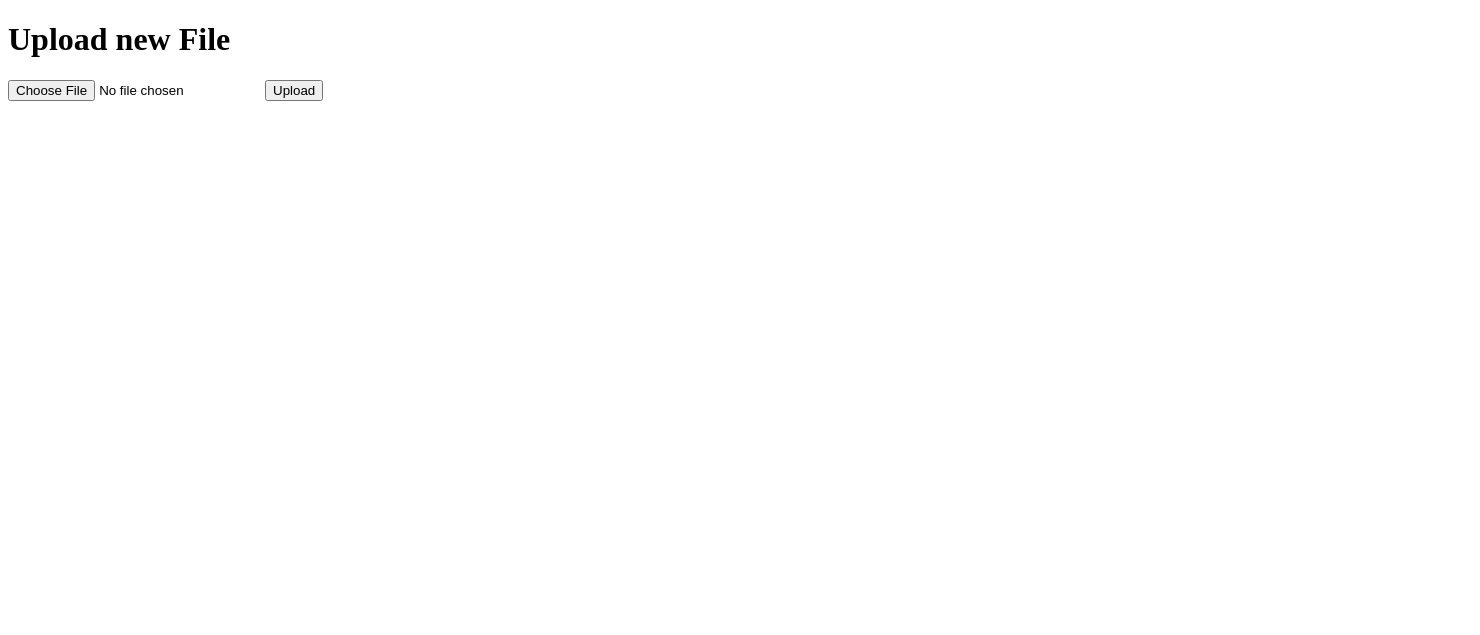
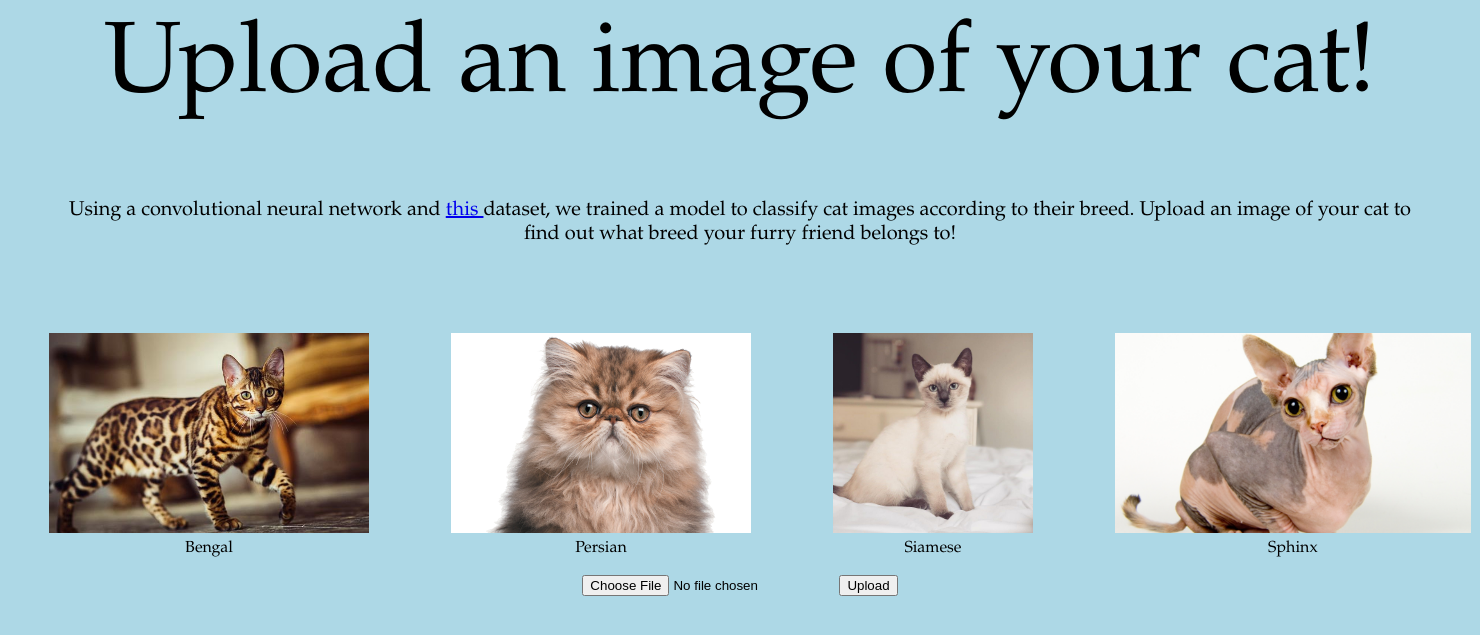
Before and after one commit to CherryMan/maishack2020, a Flask app: page / in a window 1480 px wide. Shown: the top 635 px of the page. Run offline with Flask 2, Linux system fonts and the light colour scheme.

Commit message:
make stuff prettier

```diff
--- a/app/__init__.py
+++ b/app/__init__.py
@@ -1,6 +1,7 @@
 from flask import Flask
 
 UPLOAD_FOLDER = 'app/static'
+SECRET_KEY = 'potato'
 app = Flask(__name__)
 app.config['UPLOAD_FOLDER'] = UPLOAD_FOLDER
 
--- /dev/null
+++ b/app/static/style.css
@@ -0,0 +1,29 @@
+
+body {
+    background-color: lightblue;
+    text-align: center;
+    font-family: Palatino,Palatino Linotype,Palatino LT STD,Book Antiqua,Georgia,serif;
+}
+
+.title {
+    font-size: 100px;
+}
+
+p {
+    padding:50px;
+    display: inline-block;
+    font-size: 20px;
+}
+
+img {
+    height: 200px;
+}
+
+.row {
+    display: flex;
+  }
+
+.column {
+    flex: 10%;
+    padding: 1px;
+}
--- a/app/templates/upload.html
+++ b/app/templates/upload.html
@@ -1,7 +1,41 @@
 <!DOCTYPE html>
-    <title>Upload new File</title>
-    <h1>Upload new File</h1>
-    <form method=post enctype=multipart/form-data>
-      <input type=file name=file>
-      <input type=submit value=Upload>
-    </form>
+<html>
+  <head>
+    <link rel="stylesheet" href="../static/style.css">
+  </head>
+    <title>Cat breed predictor</title>
+    <body>
+      <div class="title">Upload an image of your cat!</div>
+      <p>
+        Using a convolutional neural network and
+        <a href = "https://www.kaggle.com/ma7555/cat-breeds-dataset">
+          this
+        </a>
+        dataset, we trained a model to classify cat images according to their breed.
+        Upload an image of your cat to find out what breed your furry friend belongs to!
+      </p>
+      <div class="row">
+        <figure class="column">
+          <img src="../static/bengal.jpg">
+          <figcaption>Bengal</figcaption>
+        </figure>
+        <figure class="column">
+          <img src="../static/persian.jpg">
+          <figcaption>Persian</figcaption>
+        </figure>
+        <figure class="column">
+          <img src="../static/siamese.jpg">
+          <figcaption>Siamese</figcaption>
+        </figure>
+        <figure class="column">
+          <img src="../static/sphinx.png">
+          <figcaption>Sphinx</figcaption>
+        </figure>
+      </div>
+
+      <form method=post enctype=multipart/form-data>
+        <input type=file name=file>
+        <input type=submit value=Upload>
+      </form>
+    </body>
+</html>
```
Also changed, not shown: app/templates/display.html (+36 -3 lines), app/static/bengal.jpg (added), app/static/british-shorthair.jpg (added), app/static/hobbes.jpg (added), app/static/persian.jpg (added), app/static/siamese.jpg (added), app/static/sphinx.png (added).
